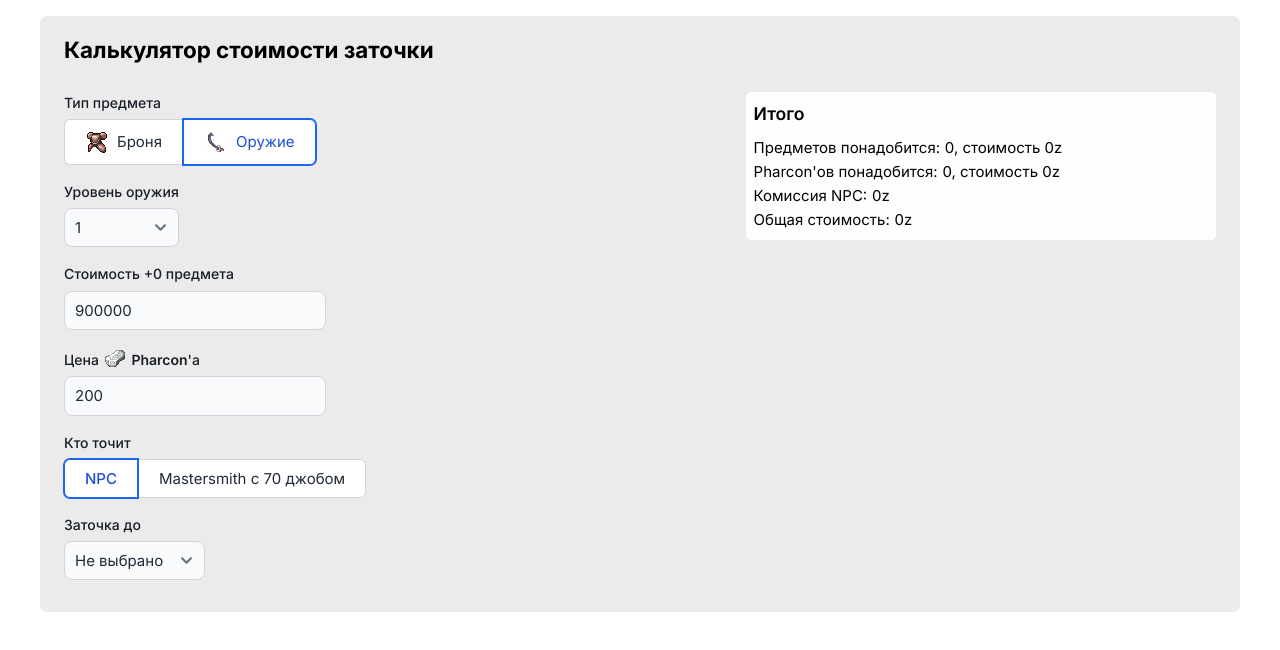
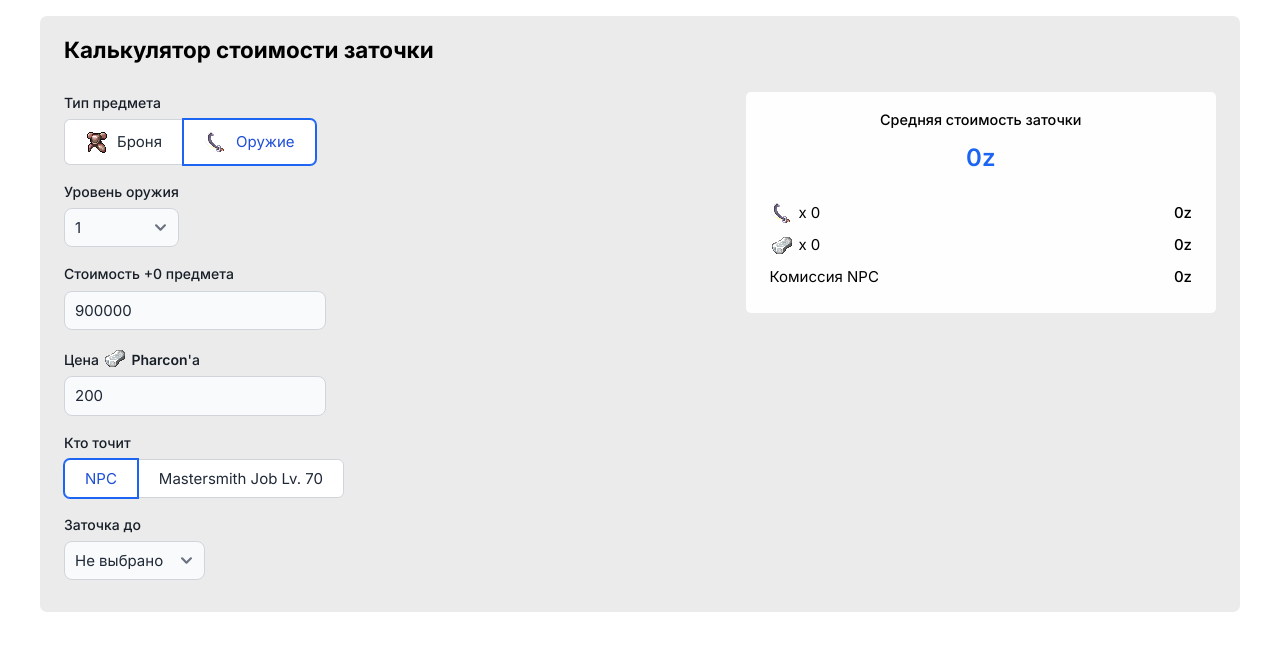
Before and after one commit to FreeRO/upgrade-calc, a Vue app: page / in a window 1280 px wide. Both pictures are taken after a click on the button "Оружие". Shown: the top 650 px of the page. Built offline with nearby package versions, Linux system fonts and the light colour scheme.

Commit message:
Add basic styles for the total costs card; some other minor style improvements

```diff
--- a/src/assets/styles/form.scss
+++ b/src/assets/styles/form.scss
@@ -16,25 +16,43 @@
 .form-calculation-results {
   background-color: #fefefe;
   border-radius: 5px;
-  padding: 0.5rem;
+  padding: 1rem 1.5rem;
   margin-bottom: auto;
   flex-grow: 1;
 
   &__title {
-    font-size: 1.1rem;
+    width: 100%;
+    text-align: center;
+    font-size: 0.9rem;
+    font-weight: 500;
+    margin-bottom: 0.5rem;
+  }
+  &__total-cost {
+    width: 100%;
+    text-align: center;
+    font-size: 1.5rem;
     font-weight: 600;
-    margin-bottom: 0.5rem;
+    margin-bottom: 1.5rem;
+    color: #1c64f2;
   }
 }
 
 .form-calculation-result {
   display: flex;
   flex-direction: row;
+  justify-content: space-between;
+  width: 100%;
+  margin-bottom: 0.5rem;
 
   &__key {
+    display: flex;
+    margin-right: 0.3rem;
+  }
+  &__key-image {
     margin-right: 0.3rem;
   }
   &__value {
+    font-weight: 500;
   }
 }
 
@@ -84,6 +102,9 @@ input[type='text'] {
   &:focus {
     border-color: #3b82f6;
   }
+  &:hover {
+    background-color: #fcfcfd;
+  }
 }
 
 .dark input[type='number'],
@@ -114,6 +135,9 @@ select {
   width: 100%;
   padding: 0.625rem;
   padding-right: 2.5rem;
+  &:hover {
+    background-color: #fcfcfd;
+  }
 }
 
 .dark select {
@@ -171,6 +195,9 @@ button {
     flex-direction: row;
     margin-bottom: auto;
     margin-right: 0.5rem;
+    &.refine-method {
+      width: 2rem;
+    }
   }
   &__img {
     width: 100%;
--- a/src/components/UpgradeForm.vue
+++ b/src/components/UpgradeForm.vue
@@ -83,12 +83,22 @@
           <span class="form-input-label__text">Кто точит</span>
           <div class="button-group" role="group">
             <button
+              class="button"
               :class="{ selected: isNpcUpgradeMethodSelected }"
               type="button"
               role="button"
               @click="selectUpgradeMethod('npc')"
             >
-              NPC
+              <div v-if="showUpgradeMethodImages" class="button__img-wrapper refine-method">
+                <img
+                  class="button__img"
+                  src="../assets/images/refine-master.png"
+                  alt="mastersmith icon"
+                  width="31"
+                  height="50"
+                />
+              </div>
+              <span class="button__text">NPC</span>
             </button>
             <button
               :class="{ selected: isWhiteSmithUpgradeMethodSelected }"
@@ -96,7 +106,16 @@
               role="button"
               @click="selectUpgradeMethod('whiteSmith')"
             >
-              Mastersmith с 70 джобом
+              <div v-if="showUpgradeMethodImages" class="button__img-wrapper refine-method">
+                <img
+                  class="button__img"
+                  src="../assets/images/mastersmith.png"
+                  alt="mastersmith icon"
+                  width="21"
+                  height="50"
+                />
+              </div>
+              <span class="button__text">Mastersmith Job Lv. 70</span>
             </button>
           </div>
         </div>
@@ -171,38 +190,81 @@
       </div>
     </form>
     <div class="form-calculation-results">
-      <div class="form-calculation-results__title">Итого</div>
+      <div class="form-calculation-results__title">Средняя стоимость заточки</div>
+      <div class="form-calculation-results__total-cost">
+        {{ formatNumberWithDots(totalUpgradeCost) }}
+      </div>
       <div class="form-calculation-result">
-        <span class="form-calculation-result__key">Предметов понадобится:</span>
+        <span class="form-calculation-result__key">
+          <img
+            v-if="isArmorItemTypeSelected"
+            class="form-calculation-result__key-image"
+            src="../assets/images/icon-armor.gif"
+            alt="Armor icon"
+            width="24"
+            height="24"
+          />
+          <img
+            v-if="isWeaponItemTypeSelected"
+            class="form-calculation-result__key-image"
+            src="../assets/images/icon-weapon.gif"
+            alt="Weapon icon"
+            width="24"
+            height="24"
+          />
+          <span>
+            x
+            {{ itemsRequiredCount }}
+          </span>
+        </span>
+        <span class="form-calculation-result__value">{{ formatNumberWithDots(itemCost) }}</span>
+      </div>
+      <div class="form-calculation-result">
+        <span class="form-calculation-result__key">
+          <img
+            v-if="upgradeMaterialImageUrl"
+            :src="upgradeMaterialImageUrl"
+            :alt="upgradeMaterialName + ' icon'"
+            width="24"
+            height="24"
+            class="upgrade-material-image"
+          />
+          <span>
+            x
+            {{ defaultUpgradeMaterialRequiredCount }}
+          </span>
+        </span>
         <span class="form-calculation-result__value">{{
-          `${itemsRequiredCount}, стоимость ${formatNumberWithDots(itemCost)}`
+          formatNumberWithDots(defaultUpgradeMaterialCost)
         }}</span>
       </div>
-      <div class="form-calculation-result">
-        <span class="form-calculation-result__key">{{
-          `${upgradeMaterialName}'ов понадобится:`
-        }}</span>
+      <div class="form-calculation-result" v-if="enrichedMaterialUsed">
+        <span class="form-calculation-result__key">
+          <img
+            v-if="enrichedMaterialImageUrl"
+            :src="enrichedMaterialImageUrl"
+            :alt="enrichedMaterialName + ' icon'"
+            width="24"
+            height="24"
+            class="upgrade-material-image"
+          />
+          <span>
+            x
+            {{ enrichedMaterialRequiredCount }}
+          </span>
+        </span>
         <span class="form-calculation-result__value">{{
-          `${defaultUpgradeMaterialRequiredCount}, стоимость ${formatNumberWithDots(defaultUpgradeMaterialCost)}`
+          formatNumberWithDots(enrichedMaterialCost)
         }}</span>
       </div>
-      <div class="form-calculation-result" v-show="enrichedMaterialUsed">
-        <span class="form-calculation-result__key">{{ enrichedMaterialName }}'ов понадобится:</span>
-        <span class="form-calculation-result__value">{{
-          `${enrichedMaterialRequiredCount}, стоимость ${formatNumberWithDots(enrichedMaterialCost)}`
-        }}</span>
-      </div>
-      <div class="form-calculation-result">
-        <span class="form-calculation-result__key">Комиссия NPC:</span>
+      <div
+        class="form-calculation-result"
+        v-if="isArmorItemTypeSelected || isNpcUpgradeMethodSelected"
+      >
+        <span class="form-calculation-result__key">Комиссия NPC</span>
         <span class="form-calculation-result__value">
           {{ formatNumberWithDots(npcComission) }}
         </span>
-      </div>
-      <div class="form-calculation-result">
-        <span class="form-calculation-result__key">Общая стоимость:</span>
-        <span class="form-calculation-result__value">{{
-          formatNumberWithDots(totalUpgradeCost)
-        }}</span>
       </div>
     </div>
   </div>
@@ -232,6 +294,7 @@ import type ArmorUpgradeData from '@/interfaces/ArmorUpgradeData';
 type UpgradeItemType = 'armor' | 'weapon';
 type UpgradeMethod = 'npc' | 'whiteSmith';
 
+const showUpgradeMethodImages = ref(false);
 const selectedUpgradeItemType = ref<UpgradeItemType>('armor');
 const itemPrice = ref(900000);
 const materialPrice = ref(0);
```
Also changed, not shown: src/assets/images/mastersmith.png (added), src/assets/images/refine-master.png (added).
